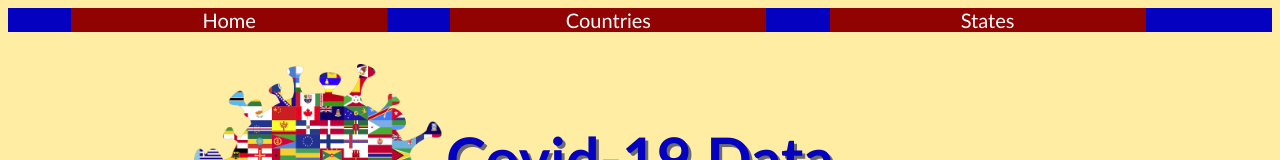
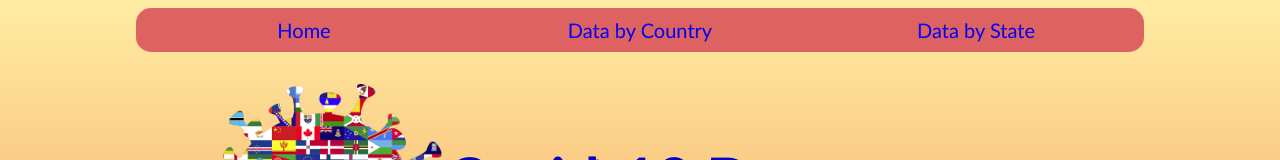
Before and after one commit to LauraLeeLee/2nd_covid_react, a React (Create React App) app: page / in a window 1280 px wide. Shown: the top 160 px of the page. Built offline with nearby package versions, Linux system fonts and the light colour scheme; no server answers.

Commit message:
changes background color

```diff
--- a/public/index.html
+++ b/public/index.html
@@ -1,6 +1,13 @@
 <!DOCTYPE html>
 <html lang="en">
   <head>
+    <link rel="apple-touch-icon" sizes="180x180" href="/apple-touch-icon.png">
+    <link rel="icon" type="image/png" sizes="32x32" href="/favicon-32x32.png">
+    <link rel="icon" type="image/png" sizes="16x16" href="/favicon-16x16.png">
+    <!-- <link rel="manifest" href="/site.webmanifest"> -->
+    <link rel="mask-icon" href="/safari-pinned-tab.svg" color="#20d6bd">
+    <meta name="msapplication-TileColor" content="#ffc40d">
+    <meta name="theme-color" content="#ffffff">
     <meta charset="utf-8" />
     <meta name="viewport" content="width=device-width, initial-scale=1" />
     <title>Covid Data</title>
--- a/src/components/Nav.js
+++ b/src/components/Nav.js
@@ -17,16 +17,16 @@ class Nav extends Component {
             </li>
             <li>
               <NavLink activeClassName="active-link" to="/Countries">
-                  Countries
+                  Data by Country
               </NavLink>
             </li>
             <li>
             <NavLink activeClassName="active-link" to="/States">
-                States
+                Data by State
             </NavLink>
-           </li>
-         </ul>
-       </nav>
+            </li>
+          </ul>
+        </nav>
       </React.Fragment>
 
     )
--- a/src/css/style.css
+++ b/src/css/style.css
@@ -1,5 +1,7 @@
 body {
   background: #ffeda3;
+  /* background-image: linear-gradient(to right bottom, #ffeda3, #dcf2a8, #b7f5b8, #90f6d0, #6cf4eb); */
+  background-image: linear-gradient(to bottom, #ffeda3, #fbcb85, #f5a970, #ec8665, #de6262);
   text-align: center;
   font-family: "Trebuchet MS", Helvetica, sans-serif;
 }
@@ -74,7 +76,7 @@ nav ul {
   list-style-type: none;
   margin: 0;
   padding: 0;
-  background-color: #0401c1;
+  /* background-color: #0401c1; */
   /* width: 75%; */
   /* margin: 0 auto 0; */
   font-size: 20px;
@@ -83,16 +85,35 @@ nav ul {
 nav li {
   display: inline-block;
   width: 25%;
+  /* height: 2em; */
   margin: 0 auto 0;
-  margin-right: 5%;
-  background-color: #910303;
+  padding: 10px;
+  /* margin-right: 5%; */
+  /* background-color: #910303; */
+  background-color: #DE6262;
+  /* border-radius: 10px; */
+}
+
+li:first-of-type {
+  border-top-left-radius: 15px;
+  border-bottom-left-radius: 15px;
+}
+
+li:last-of-type {
+  border-top-right-radius: 15px;
+  border-bottom-right-radius: 15px;
 }
 
 nav li a {
   text-decoration: none;
   padding: 8px;
   text-align: center;
-  color: #fff;
+  /* color: #fff; */
+  color: #ffeda3,
+}
+
+h2 {
+  color: #0401c1;
 }
 
 .data-div,
```
Also changed, not shown: public/manifest.json.
